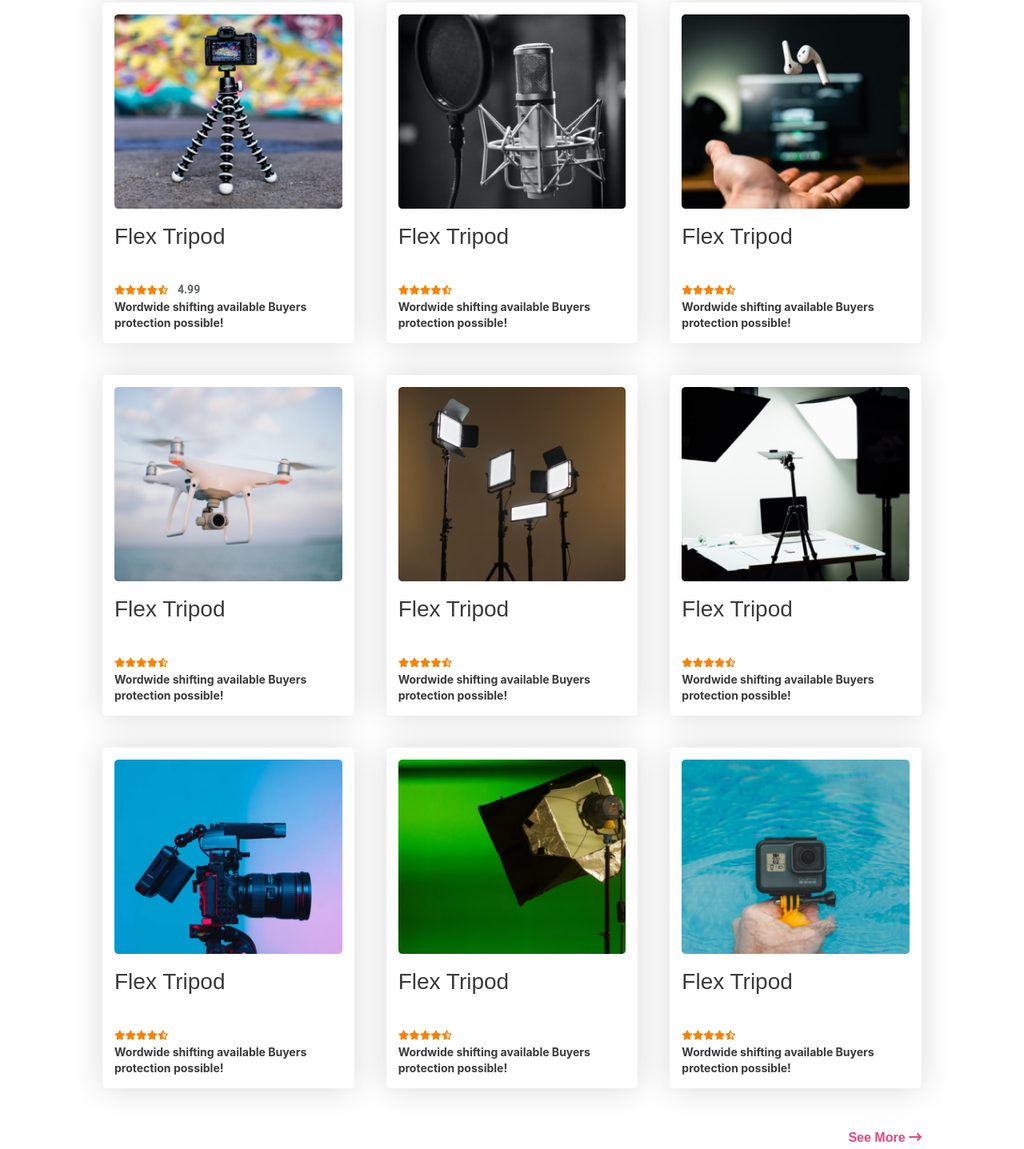
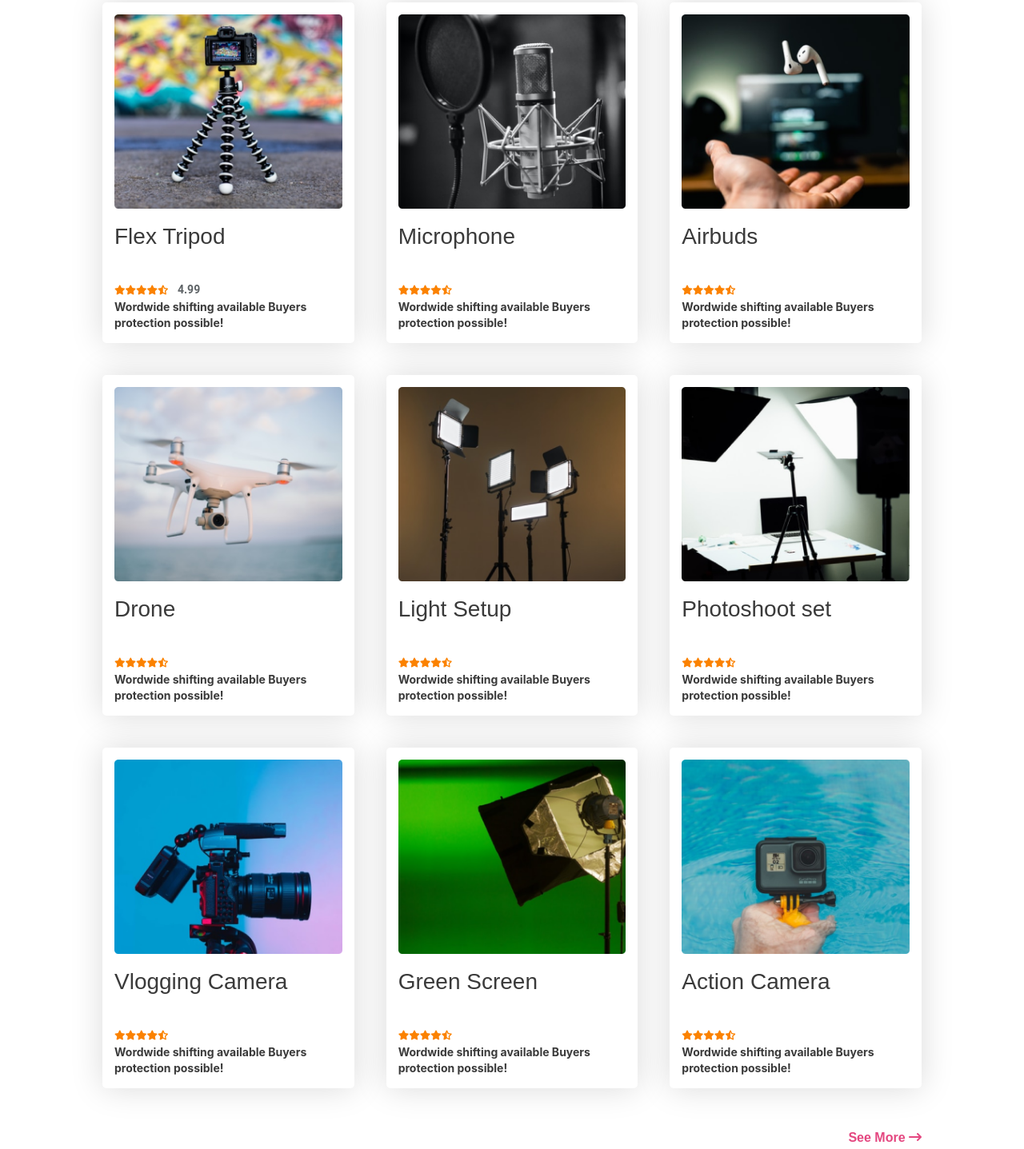
Before and after one commit to sumon5211/influencer-gear, a plain HTML site: page index.html in a window 1280 px wide. Shown: the part 935-2372 px from the top of the page at 80% size. Drawn offline with Linux system fonts and the light colour scheme.

Commit message:
Product Names and Facebook, Youtbue Links Updated

```diff
--- a/index.html
+++ b/index.html
@@ -71,56 +71,56 @@
                 </div>
                 <div class="popularProduct">
                     <img src="images/mic.png" alt="Tripod">
-                    <h3 class="productsName">Flex Tripod</h3>
+                    <h3 class="productsName">Microphone</h3>
                     <p class="productsRatings"><i class="fa-solid fa-star"></i><i class="fa-solid fa-star"></i><i class="fa-solid fa-star"></i><i class="fa-solid fa-star"></i><i class="fa-solid fa-star-half-stroke"></i></p>
                     <p class="productsDescription">Wordwide shifting available
                         Buyers protection possible!</p>
                 </div>
                 <div class="popularProduct">
                     <img src="images/airpod.png" alt="Tripod">
-                    <h3 class="productsName">Flex Tripod</h3>
+                    <h3 class="productsName">Airbuds</h3>
                     <p class="productsRatings"><i class="fa-solid fa-star"></i><i class="fa-solid fa-star"></i><i class="fa-solid fa-star"></i><i class="fa-solid fa-star"></i><i class="fa-solid fa-star-half-stroke"></i></p>
                     <p class="productsDescription">Wordwide shifting available
                         Buyers protection possible!</p>
                 </div>
                 <div class="popularProduct">
                     <img src="images/drone.png" alt="Tripod">
-                    <h3 class="productsName">Flex Tripod</h3>
+                    <h3 class="productsName">Drone</h3>
                     <p class="productsRatings"><i class="fa-solid fa-star"></i><i class="fa-solid fa-star"></i><i class="fa-solid fa-star"></i><i class="fa-solid fa-star"></i><i class="fa-solid fa-star-half-stroke"></i></p>
                     <p class="productsDescription">Wordwide shifting available
                         Buyers protection possible!</p>
                 </div>
                 <div class="popularProduct">
                     <img src="images/lights.png" alt="Tripod">
-                    <h3 class="productsName">Flex Tripod</h3>
+                    <h3 class="productsName">Light Setup</h3>
                     <p class="productsRatings"><i class="fa-solid fa-star"></i><i class="fa-solid fa-star"></i><i class="fa-solid fa-star"></i><i class="fa-solid fa-star"></i><i class="fa-solid fa-star-half-stroke"></i></p>
                     <p class="productsDescription">Wordwide shifting available
                         Buyers protection possible!</p>
                 </div>
                 <div class="popularProduct">
                     <img src="images/setup.png" alt="Tripod">
-                    <h3 class="productsName">Flex Tripod</h3>
+                    <h3 class="productsName">Photoshoot set</h3>
                     <p class="productsRatings"><i class="fa-solid fa-star"></i><i class="fa-solid fa-star"></i><i class="fa-solid fa-star"></i><i class="fa-solid fa-star"></i><i class="fa-solid fa-star-half-stroke"></i></p>
                     <p class="productsDescription">Wordwide shifting available
                         Buyers protection possible!</p>
                 </div>
                 <div class="popularProduct">
                     <img src="images/camera.png" alt="Tripod">
-                    <h3 class="productsName">Flex Tripod</h3>
+                    <h3 class="productsName">Vlogging Camera</h3>
                     <p class="productsRatings"><i class="fa-solid fa-star"></i><i class="fa-solid fa-star"></i><i class="fa-solid fa-star"></i><i class="fa-solid fa-star"></i><i class="fa-solid fa-star-half-stroke"></i></p>
                     <p class="productsDescription">Wordwide shifting available
                         Buyers protection possible!</p>
                 </div>
                 <div class="popularProduct">
                     <img src="images/single-light.png" alt="Tripod">
-                    <h3 class="productsName">Flex Tripod</h3>
+                    <h3 class="productsName">Green Screen</h3>
                     <p class="productsRatings"><i class="fa-solid fa-star"></i><i class="fa-solid fa-star"></i><i class="fa-solid fa-star"></i><i class="fa-solid fa-star"></i><i class="fa-solid fa-star-half-stroke"></i></p>
                     <p class="productsDescription">Wordwide shifting available
                         Buyers protection possible!</p>
                 </div>
                 <div class="popularProduct">
                     <img src="images/action.png" alt="Tripod">
-                    <h3 class="productsName">Flex Tripod</h3>
+                    <h3 class="productsName">Action Camera</h3>
                     <p class="productsRatings"><i class="fa-solid fa-star"></i><i class="fa-solid fa-star"></i><i class="fa-solid fa-star"></i><i class="fa-solid fa-star"></i><i class="fa-solid fa-star-half-stroke"></i></p>
                     <p class="productsDescription">Wordwide shifting available
                         Buyers protection possible!</p>
@@ -146,10 +146,10 @@
         <h2 class="footerHeading">Influencer products</h2>
         <p class="footerCopyright">Copyright © 2020  influencer products<br>All rights reserved</p>
             <ul class="socialMenu">
-                <li><a href="#"><i class="fa-brands fa-facebook-f"></i></a></li>
+                <li><a href="https://facebook.com/sumon5211"><i class="fa-brands fa-facebook-f"></i></a></li>
                 <li><a href="#"><i class="fa-brands fa-instagram"></i></a></li>
                 <li><a href="#"><i class="fa-brands fa-twitter"></i></a></li>
-                <li><a href="#"><i class="fa-brands fa-youtube"></i></a></li>
+                <li><a href="https://www.youtube.com/@anamulhoquesumon9500"><i class="fa-brands fa-youtube"></i></a></li>
             </ul>
     </footer>
 </body>
```
